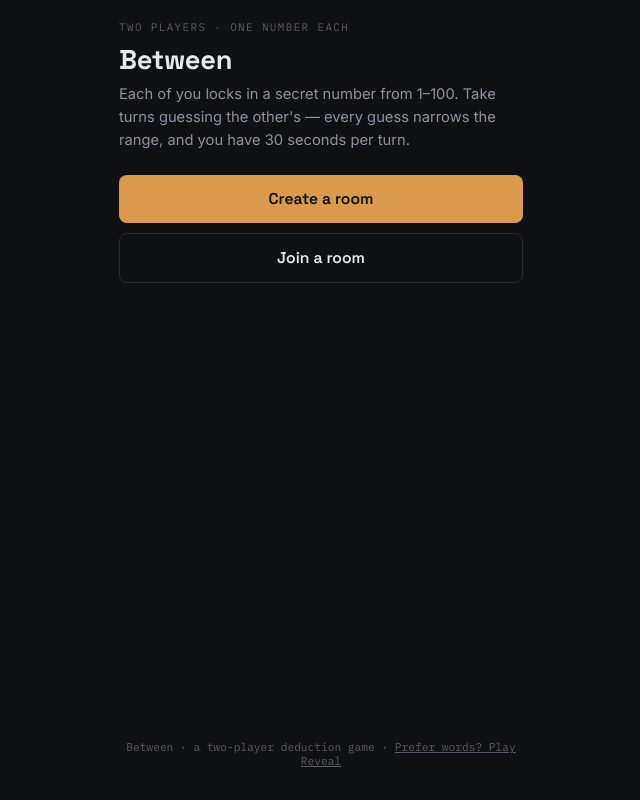
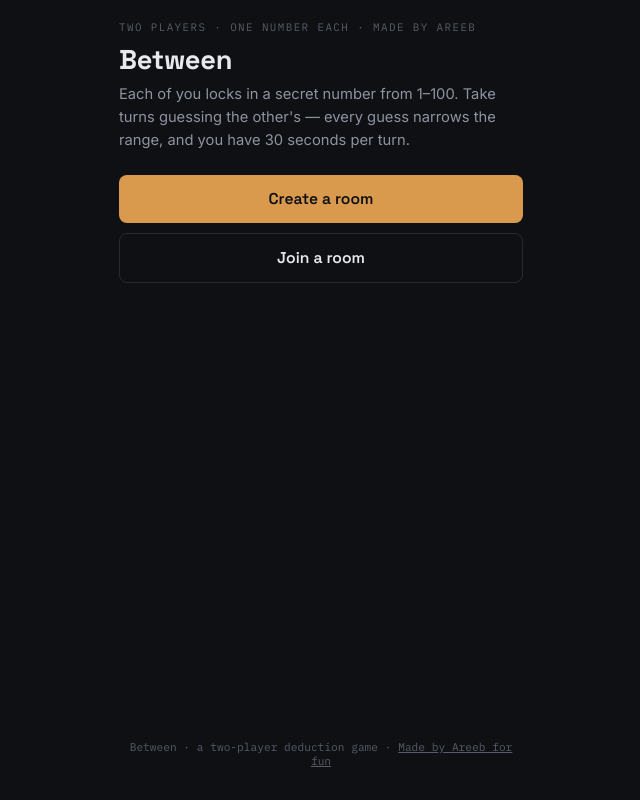
Before and after one commit to turfupindia/numbguess, a plain HTML site: page index.html in a window 1280 px wide. Shown: the whole page, without its empty margins (319-959 px from the left). Drawn offline with nearby package versions, Linux system fonts and the light colour scheme.

Commit message:
index.html

```diff
--- a/index.html
+++ b/index.html
@@ -274,7 +274,7 @@
 
   <!-- LANDING -->
   <div class="screen active" id="screen-landing">
-    <div class="eyebrow">Two players · one number each</div>
+    <div class="eyebrow">Two players · one number each · Made by Areeb</div>
     <h1 class="title">Between</h1>
     <p class="lede">Each of you locks in a secret number from 1–100. Take turns guessing the other's — every guess narrows the range, and you have 30 seconds per turn.</p>
     <div class="stack">
@@ -441,7 +441,7 @@
     <button class="btn ghost" onclick="leaveRoom()">Leave game</button>
   </div>
 
-  <div class="footnote">Between · a two-player deduction game · <a href="reveal.html">Prefer words? Play Reveal</a></div>
+  <div class="footnote">Between · a two-player deduction game · <a href="reveal.html">Made by Areeb for fun</a></div>
 </div>
 
 <div class="toast" id="toast"></div>
```
